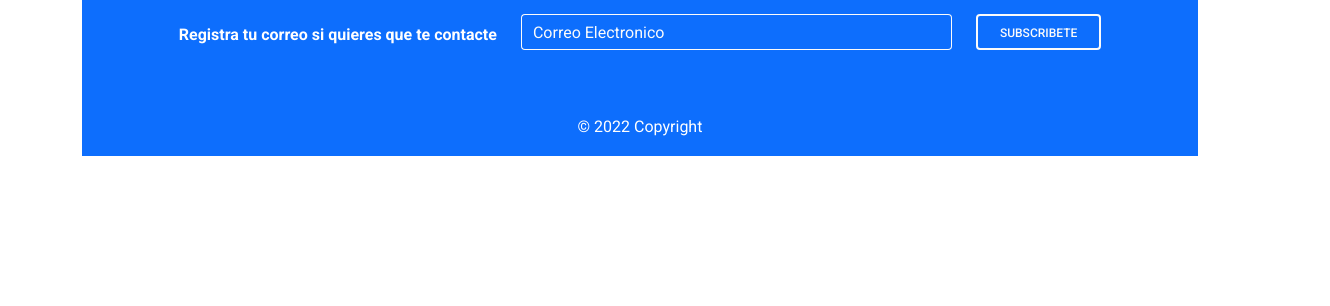
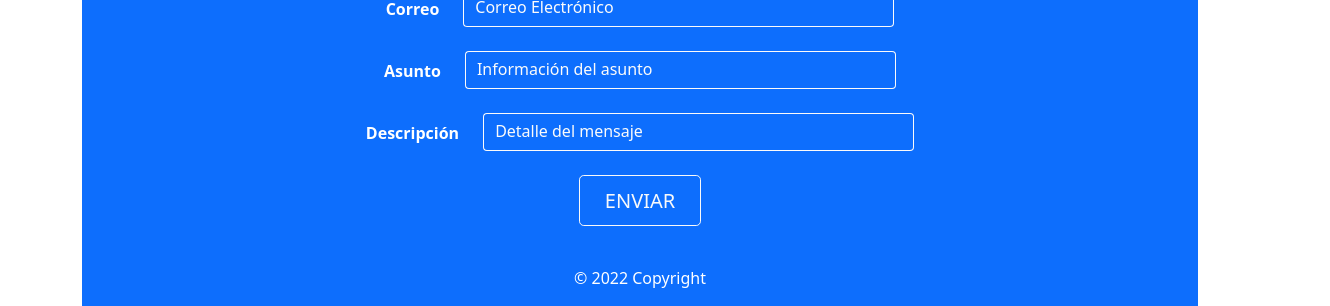
Before and after one commit to YonAristizabal/HojaDeVida, a plain HTML site: page index.html in a window 1280 px wide. Shown: the part 1499-1805 px from the top of the page, 1330 px wide, since content can reach past the window. Before the commit the page ends 1655 px from the top, so only its background shows below. Drawn offline with nearby package versions, Linux system fonts and the light colour scheme; a script that the page names is missing.

Commit message:
Se ajusta formulario

```diff
--- a/index.html
+++ b/index.html
@@ -13,6 +13,8 @@
     <link href="https://cdnjs.cloudflare.com/ajax/libs/mdb-ui-kit/3.6.0/mdb.min.css" rel="stylesheet" />
     <!-- STYLES CSS -->
     <link rel="stylesheet" href="css/styles.css">
+    <link rel="stylesheet" href="css/bootstrap.min.css">
+    <link href="https://cdn.jsdelivr.net/npm/bootstrap@5.0.0-beta1/dist/css/bootstrap.min.css" rel="stylesheet" integrity="sha384-giJF6kkoqNQ00vy+HMDP7azOuL0xtbfIcaT9wjKHr8RbDVddVHyTfAAsrekwKmP1" crossorigin="anonymous">
 </head>
 
 <body>
@@ -183,7 +185,7 @@
     </div>
 
 
-    <footer class="bg-blue text-center text-white">
+    <footer class="bg-blue text-center  text-white">
         <!-- Grid container -->
         <div class="container p-4">
             <!-- Section: Social media -->
@@ -217,40 +219,101 @@
             <!-- Section: Form -->
             <section class="">
                 <form action="">
-                    <!--Grid row-->
-                    <div class="row d-flex justify-content-center">
-                        <!--Grid column-->
+
+                    <div class="row d-flex justify-content-center ">
+
                         <div class="col-auto">
                             <p class="pt-2">
-                                <strong>Registra tu correo si quieres que te contacte</strong>
+                                <strong>Nombre</strong>
                             </p>
                         </div>
-                        <!--Grid column-->
 
-                        <!--Grid column-->
                         <div class="col-md-5 col-12">
-                            <!-- Email input -->
+
                             <div class="form-outline form-white mb-4">
-                                <input type="email" id="form5Example21" class="form-control" />
-                                <label class="form-label" for="form5Example21">Correo Electronico</label>
+                                <input type="text" id="name" class="form-control" />
+                                <label class="form-label" for="name">Nombre Completo</label>
                             </div>
                         </div>
-                        <!--Grid column-->
 
-                        <!--Grid column-->
-                        <div class="col-auto">
-                            <!-- Submit button -->
-                            <button type="submit" class="btn btn-outline-light mb-4">
-                                Subscribete
-                            </button>
-                        </div>
-                        <!--Grid column-->
                     </div>
-                    <!--Grid row-->
                 </form>
             </section>
 
+            <section class="">
+                <form action="">
+
+                    <div class="row d-flex justify-content-center">
+
+                        <div class="col-auto">
+                            <p class="pt-2">
+                                <strong>Correo</strong>
+                            </p>
+                        </div>
+
+                        <div class="col-md-5 col-12">
+
+                            <div class="form-outline form-white mb-4 ">
+                                <input type="email" id="form5Example21" class="form-control" />
+                                <label class="form-label" for="form5Example21">Correo Electrónico</label>
+                            </div>
+                        </div>
+                    </div>
+                </form>
+            </section>
+
+            <section class="">
+                <form action="">
+
+                    <div class="row d-flex justify-content-center">
+
+                        <div class="col-auto">
+                            <p class="pt-2">
+                                <strong>Asunto</strong>
+                            </p>
+                        </div>
+
+                        <div class="col-md-5 col-12">
+
+                            <div class="form-outline form-white mb-4">
+                                <input type="text" id="text" class="form-control" />
+                                <label class="form-label" for="text">Información del asunto</label>
+                            </div>
+                        </div>
+
+                    </div>
+                </form>
+            </section>
+
+            <section class="">
+                <form action="">
+
+                    <div class="row d-flex justify-content-center">
+
+                        <div class="col-auto">
+                            <p class="pt-2">
+                                <strong>Descripción</strong>
+                            </p>
+                        </div>
+
+                        <div class="col-md-5 col-12">
+
+                            <div class="form-outline form-white mb-4">
+                                <input type="text" id="text" class="form-control" />
+                                <label class="form-label" for="text">Detalle del mensaje</label>
+                            </div>
+                        </div>
+
+                    </div>
+                </form>
+            </section>
+            <a class="btn btn-outline-light btn-lg" href="#!" role="button">Enviar</a>
         </div>
+
+
+
+        </body>
+
         <!-- Grid container -->
 
         <!-- Copyright -->
@@ -267,4 +330,6 @@
 <!-- JS -->
 <script src="js/main.js"></script>
 
+  </script>
+
 </html>
```
